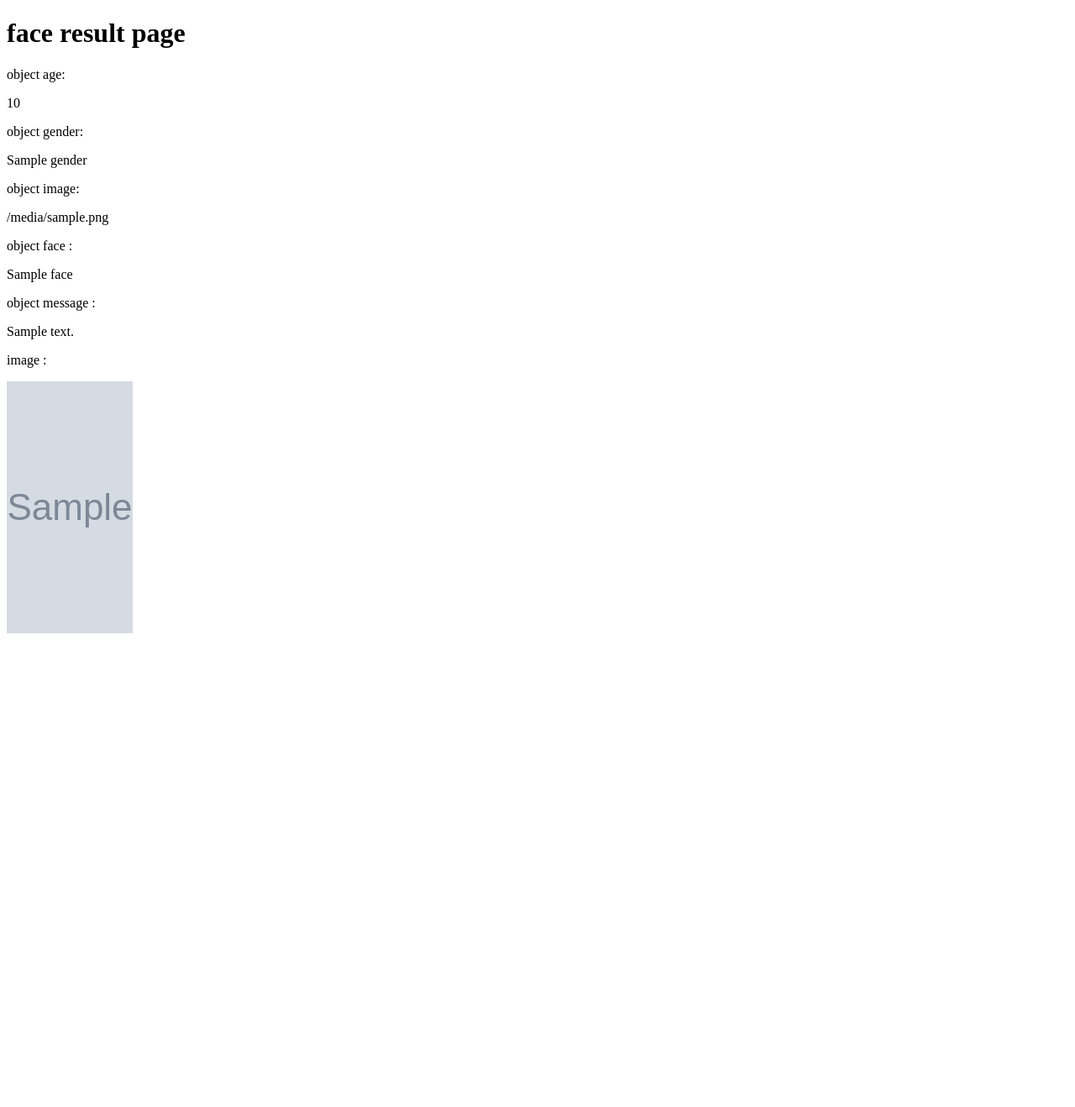
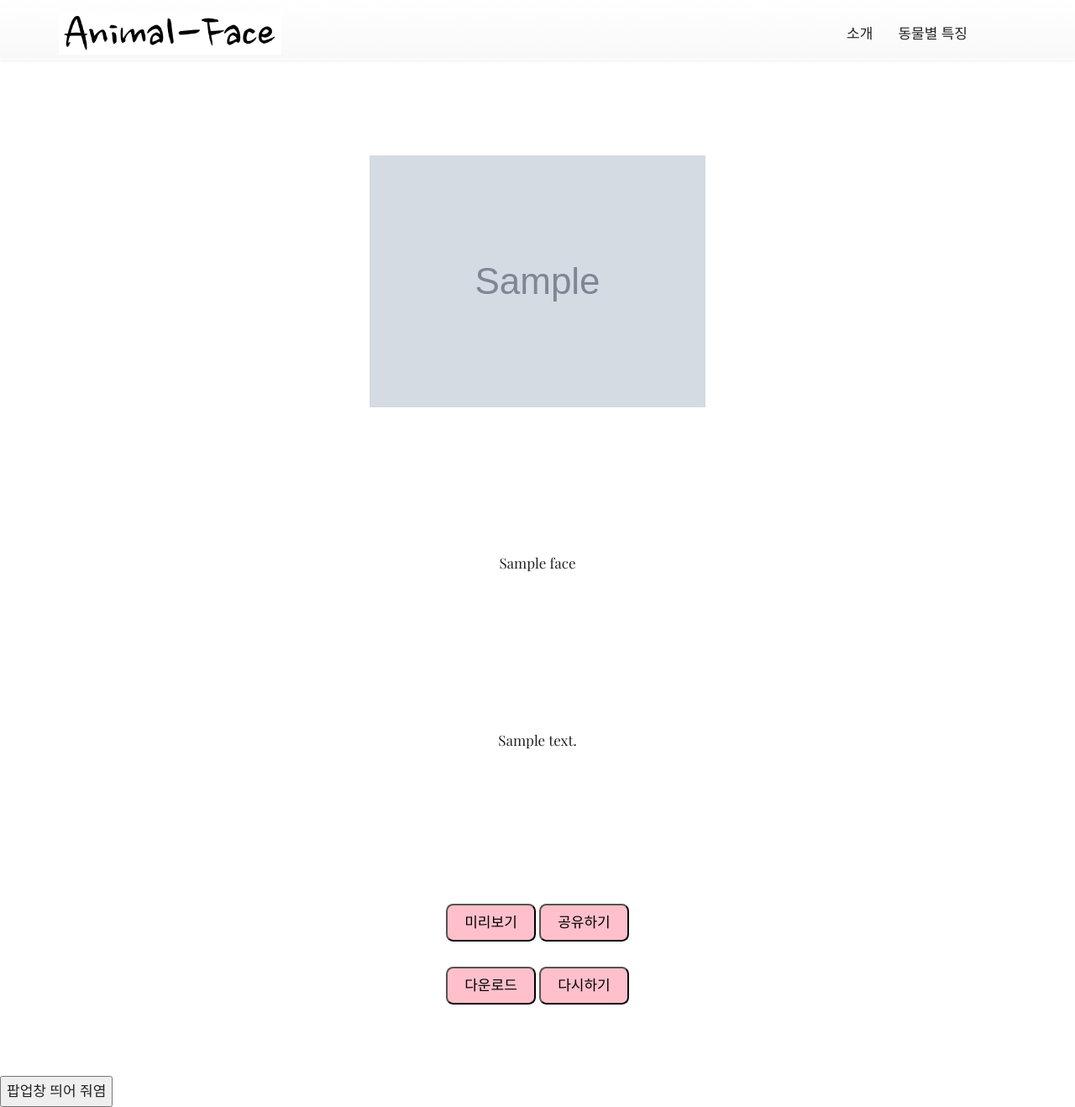
Before and after one commit to xddongx/animal-face-django, a Django app: template face/templates/face/facehist_detail.html in a window 1280 px wide. Shown: the whole page at 84% size. Before the commit the page ends 754 px from the top, so only its background shows below. Run offline with Django 3.2, Linux system fonts and the light colour scheme; the template is opened without the code that fills it: most values are stand-ins (such as "Sample title", 1, 10 or a date in 2020); grey boxes marked "Sample" are stand-in pictures; some libraries are stand-ins or nearby versions.

Commit message:
result page

```diff
--- a/animal/templates/animal/base.html
+++ b/animal/templates/animal/base.html
@@ -14,6 +14,7 @@
 
 	<script src="https://code.jquery.com/jquery-3.5.0.js"></script>
 	<script src="https://code.jquery.com/jquery-1.9.1.js"></script>
+
 	<!-- bootstrap -->
 	<link rel='stylesheet' href="https://maxcdn.bootstrapcdn.com/bootstrap/3.3.2/css/bootstrap.min.css">
 	<link rel="stylesheet" href="https://maxcdn.bootstrapcdn.com/bootstrap/3.3.2/css/bootstrap-theme.min.css">
@@ -22,6 +23,9 @@
 	<!-- Css -->
 	<link href="{% static 'animal/css/bootstrap.css' %}" rel="stylesheet">
 	<link href="{% static 'animal/css/style.css' %}" rel="stylesheet">
+	<script type="text/javascript" src="{% static 'animal/js/jquery.js' %}"></script>
+	{% block head %}
+
 	<style>
 		#container {
 			height: 250px;
@@ -35,7 +39,7 @@
 			border: solid 1px gray;
 		}
 	</style>
-	{% block head %}{% endblock %}
+	{% endblock %}
 </head>
 
 <body>
--- a/animal/templates/animal/navbar.html
+++ b/animal/templates/animal/navbar.html
@@ -7,7 +7,7 @@
                 <span class="bar2"></span>
                 <span class="bar3"></span>
           </div>
-            <div class="navbar-brand top" style="position:relative;">
+            <div class="navbar-brand" style="position:relative;">
                 <a href="http://localhost:8000/animal"><img src="{% static 'animal/img/logo.png' %}" alt=""></a>
             </div>
 
--- a/config/settings.py
+++ b/config/settings.py
@@ -119,5 +119,5 @@ USE_TZ = True
 
 STATIC_URL = '/static/'
 
-MEDIA_ROOT = os.path.join(BASE_DIR, 'media')
+MEDIA_ROOT = os.path.join(BASE_DIR, '_media')
 MEDIA_URL = '/media/'
--- a/face/models.py
+++ b/face/models.py
@@ -21,8 +21,8 @@ class FaceHist(models.Model):
         ('40대 이상', '40대 이상'),
     )
 
-    age = models.CharField(max_length=20, choices=AGE_CHOICES)
-    gender = models.CharField(max_length=10, choices=GENDER_CHOICES)
+    age = models.CharField(max_length=20)
+    gender = models.CharField(max_length=10)
     image = models.ImageField(upload_to='media/%Y/%m')
     message = models.TextField(blank=True, null=True)
     face = models.ForeignKey(Face, on_delete=models.CASCADE, blank=True, null=True)
--- a/face/templates/face/facehist_detail.html
+++ b/face/templates/face/facehist_detail.html
@@ -1,18 +1,172 @@
-<!DOCTYPE html>
+{% extends 'animal/base.html' %}
 {% load static %}
-<html lang="en">
-<head>
-    <meta charset="UTF-8">
-    <title>test face result</title>
-</head>
-<body>
-    <h1>face result page</h1>
 
-    <p>object age: </p>{{object.age}}
-    <p>object gender: </p>{{object.gender}}
-    <p>object image: </p>{{object.image}}
-    <p>object face : </p>{{object.face}}
-    <p>object message : </p>{{object.message}}
-    <p>image : </p><img width="150px;" height="300px;" src="{{ object.image.url }}">
-</body>
-</html>
+{% block head %}
+<script>
+    function test() {
+
+        alert("다운로드를 하겠습니다");
+
+    }
+
+    function load(URL) {
+        window.open(URL, "myWin", "left=300,top=300,width=400,height=300");
+    }
+
+    var newWindow;
+
+    function openNewWindow() {
+
+        newWindow = window.open("미리보기.html", "newWindow", "height=1000, width=800, resizable=yes");
+
+    }
+
+    function openNewWindow1() {
+
+        newWindow = window.open("공유하기.html", "newWindow", "height=200, width=300, resizable=yes");
+
+    }
+
+
+</script>
+<script>
+    function modal(id) {
+        var zIndex = 9999;
+        var modal = document.getElementById(id);
+
+        // 모달 div 뒤에 희끄무레한 레이어
+        var bg = document.createElement('div');
+        bg.setStyle({
+            position: 'fixed',
+            zIndex: zIndex,
+            left: '0px',
+            top: '0px',
+            width: '100%',
+            height: '100%',
+            overflow: 'auto',
+            // 레이어 색갈은 여기서 바꾸면 됨
+            backgroundColor: 'rgba(0,0,0,0.4)'
+        });
+        document.body.append(bg);
+
+        // 닫기 버튼 처리, 시꺼먼 레이어와 모달 div 지우기
+        modal.querySelector('.modal_close_btn').addEventListener('click', function() {
+            bg.remove();
+            modal.style.display = 'none';
+        });
+
+        modal.setStyle({
+            position: 'fixed',
+            display: 'block',
+            boxShadow: '0 4px 8px 0 rgba(0, 0, 0, 0.2), 0 6px 20px 0 rgba(0, 0, 0, 0.19)',
+
+            // 시꺼먼 레이어 보다 한칸 위에 보이기
+            zIndex: zIndex + 1,
+
+            // div center 정렬
+            top: '50%',
+            left: '50%',
+            transform: 'translate(-50%, -50%)',
+            msTransform: 'translate(-50%, -50%)',
+            webkitTransform: 'translate(-50%, -50%)'
+        });
+    }
+
+    // Element 에 style 한번에 오브젝트로 설정하는 함수 추가
+    Element.prototype.setStyle = function(styles) {
+        for (var k in styles) this.style[k] = styles[k];
+        return this;
+    };
+
+    document.getElementById('popup_open_btn').addEventListener('click', function() {
+        // 모달창 띄우기
+        modal('my_modal');
+    });
+</script>
+<style>
+    #my_modal {
+        display: none;
+        width: 300px;
+        padding: 20px 60px;
+        background-color: #fefefe;
+        border: 1px solid #888;
+        border-radius: 3px;
+    }
+
+    #my_modal .modal_close_btn {
+        position: absolute;
+        top: 10px;
+        right: 10px;
+    }
+</style>
+
+{% endblock %}
+
+{% block content %}
+<!-- 이미지 결과 -->
+<section>
+    <center>
+        <img src="{{object.image.url}}">
+        <center>
+</section>
+
+<!-- 분석결과 -->
+<section>
+    <center>
+        <p>{{object.face}}</p>
+    </center>
+</section>
+
+<!-- 동물별 특징 -->
+<section>
+    <center>
+        <p>{{object.face.content}}</p>
+    </center>
+</section>
+
+
+
+
+<!-- 미리보기 , 공유하기 -->
+
+<section>
+    <div class="button">
+
+        <center>
+            <button type="button"
+                style="color: black; background:pink; font-size:1em; border-radius:0.5em; padding:5px 20px;"
+                onclick="openNewWindow()">미리보기</button>
+            <button type="button"
+                style="color: black; background:pink; font-size:1em; border-radius:0.5em; padding:5px 20px;"
+                data-toggle="modal" data-target="#myModal">공유하기</button>
+            <!--onclick="openNewWindow1()"-->
+
+            </form>
+        </center>
+    </div>
+    <br>
+    <!--  다시하기, 다운로드 하기 버튼 -->
+    <div>
+        <center>
+            <form action="memberremove.do?empno=${memrm.empno }" name="removefrm" method="post">
+                <button type="button"
+                    style="color: black; background:pink; font-size:1em; border-radius:0.5em; padding:5px 20px;"
+                    onclick="test()">다운로드</button>
+                <button type="button"
+                    style="color: black; background:pink; font-size:1em; border-radius:0.5em; padding:5px 20px;"
+                    onclick="location.href='result.html'">다시하기</button>
+            </form>
+    </div>
+    </center>
+
+</section>
+
+<div id="my_modal">
+    Lorem ipsum, dolor sit amet consectetur adipisicing elit. Expedita dolore eveniet laborum repellat sit distinctio, ipsa rem dicta alias velit? Repellat doloribus mollitia dolorem
+    voluptatum ex reiciendis aut in incidunt?
+    <a class="modal_close_btn">닫기</a>
+</div>
+
+<button id="popup_open_btn">팝업창 띄어 줘염</button>
+
+{% endblock %}
```
Also changed, not shown: face/templates/face/face.html (+24 -20 lines), face/views.py (+18 -16 lines).
